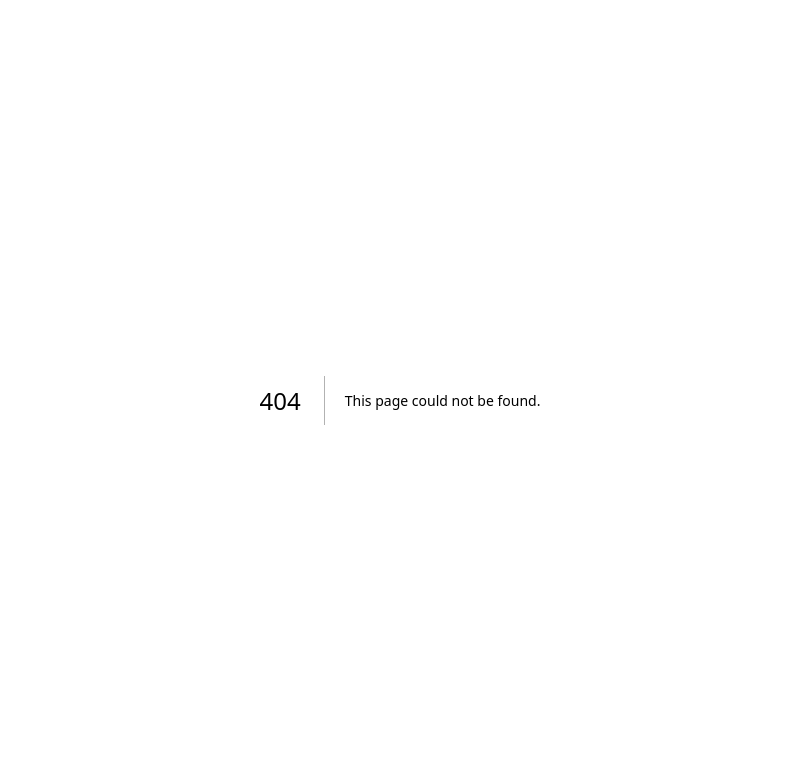
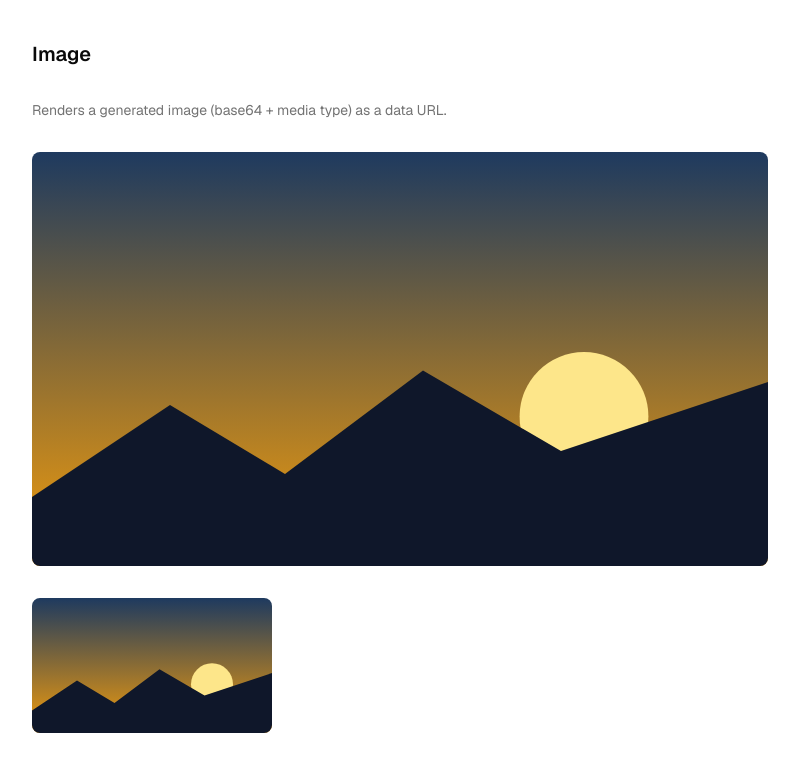
Before and after one commit to jamierthompson/uifiles, a Next.js app: page /preview/image in a window 1280 px wide. Before the commit this address had no page. Shown: the top 772 px of the page, without its empty margins (240-1039 px from the left). Built offline with nearby package versions, Linux system fonts and the light colour scheme.

Commit message:
feat(ai): port image
Base UI port of AI Elements image. Uses ai@7 GeneratedFile; strips providerMetadata before spreading onto img.

```diff
--- /dev/null
+++ b/app/preview/image/page.tsx
@@ -0,0 +1,36 @@
+import { Image } from "@/registry/ai/image"
+
+const svg = `<svg xmlns="http://www.w3.org/2000/svg" width="640" height="360" viewBox="0 0 640 360">
+  <defs>
+    <linearGradient id="sky" x1="0" y1="0" x2="0" y2="1">
+      <stop offset="0" stop-color="#1e3a5f"/>
+      <stop offset="1" stop-color="#f59e0b"/>
+    </linearGradient>
+  </defs>
+  <rect width="640" height="360" fill="url(#sky)"/>
+  <circle cx="480" cy="230" r="56" fill="#fde68a"/>
+  <path d="M0 300 L120 220 L220 280 L340 190 L460 260 L640 200 L640 360 L0 360 Z" fill="#0f172a"/>
+</svg>`
+
+const generated = {
+  base64: Buffer.from(svg).toString("base64"),
+  uint8Array: new Uint8Array(Buffer.from(svg)),
+  mediaType: "image/svg+xml",
+}
+
+export default function ImagePreview() {
+  return (
+    <>
+      <h1 className="font-heading text-xl font-semibold">Image</h1>
+      <p className="text-sm text-muted-foreground">
+        Renders a generated image (base64 + media type) as a data URL.
+      </p>
+      <Image {...generated} alt="A stylised sunset over mountains" />
+      <Image
+        {...generated}
+        alt="The same image constrained to 240px wide"
+        className="w-60"
+      />
+    </>
+  )
+}
--- /dev/null
+++ b/registry/ai/image.tsx
@@ -0,0 +1,29 @@
+// Derived from Vercel AI Elements image.tsx (Apache-2.0, Copyright 2023 Vercel, Inc.).
+// Modified for uifiles: ported from Radix UI to Base UI; dependencies point at @uifiles.
+
+import type { GeneratedFile } from "ai"
+import { cn } from "cn"
+
+export type ImageProps = GeneratedFile & {
+  className?: string
+  alt?: string
+}
+
+export const Image = ({
+  base64,
+  uint8Array: _uint8Array,
+  mediaType,
+  providerMetadata: _providerMetadata,
+  ...props
+}: ImageProps) => (
+  // biome-ignore lint/performance/noImgElement: the source is an inline data: URL from the model, which next/image cannot optimize
+  <img
+    {...props}
+    alt={props.alt}
+    className={cn(
+      "h-auto max-w-full overflow-hidden rounded-md",
+      props.className
+    )}
+    src={`data:${mediaType};base64,${base64}`}
+  />
+)
```
Also changed, not shown: 1 other file (tests, documents, lock files or other folders).
